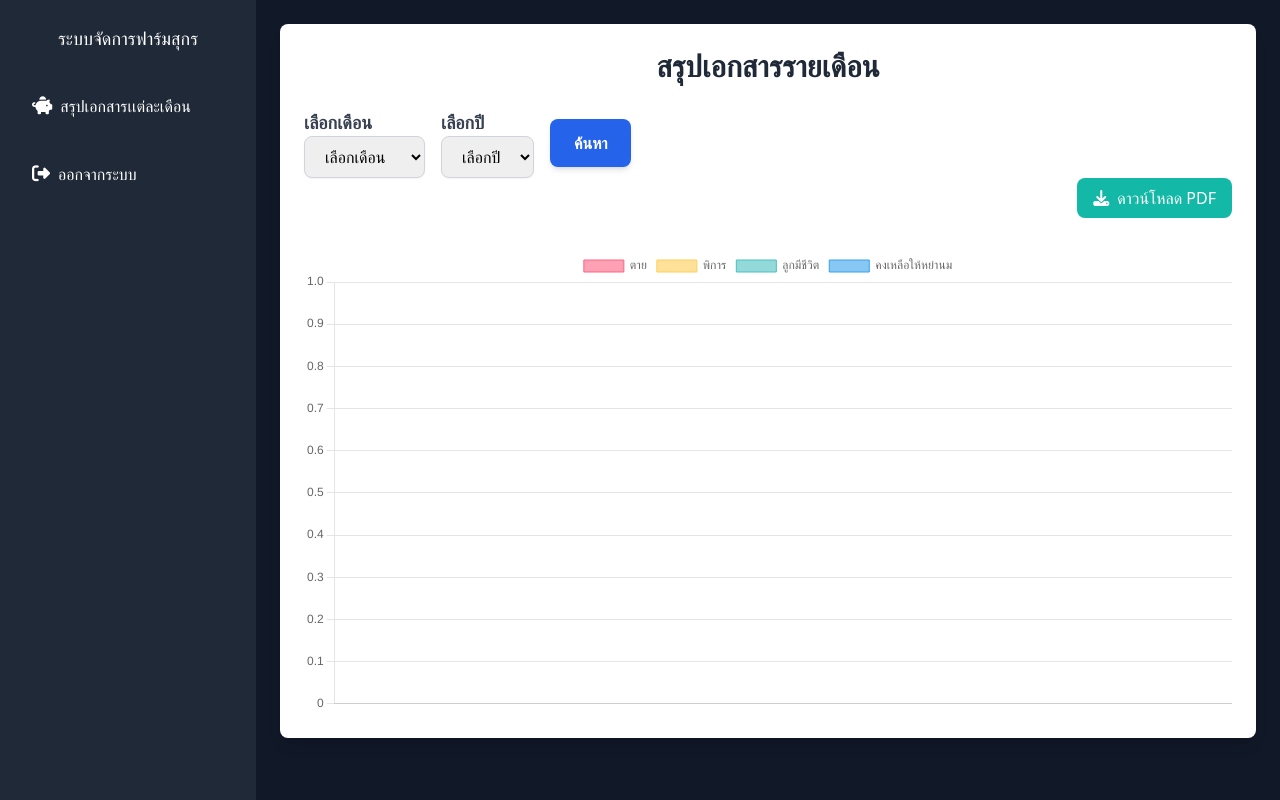
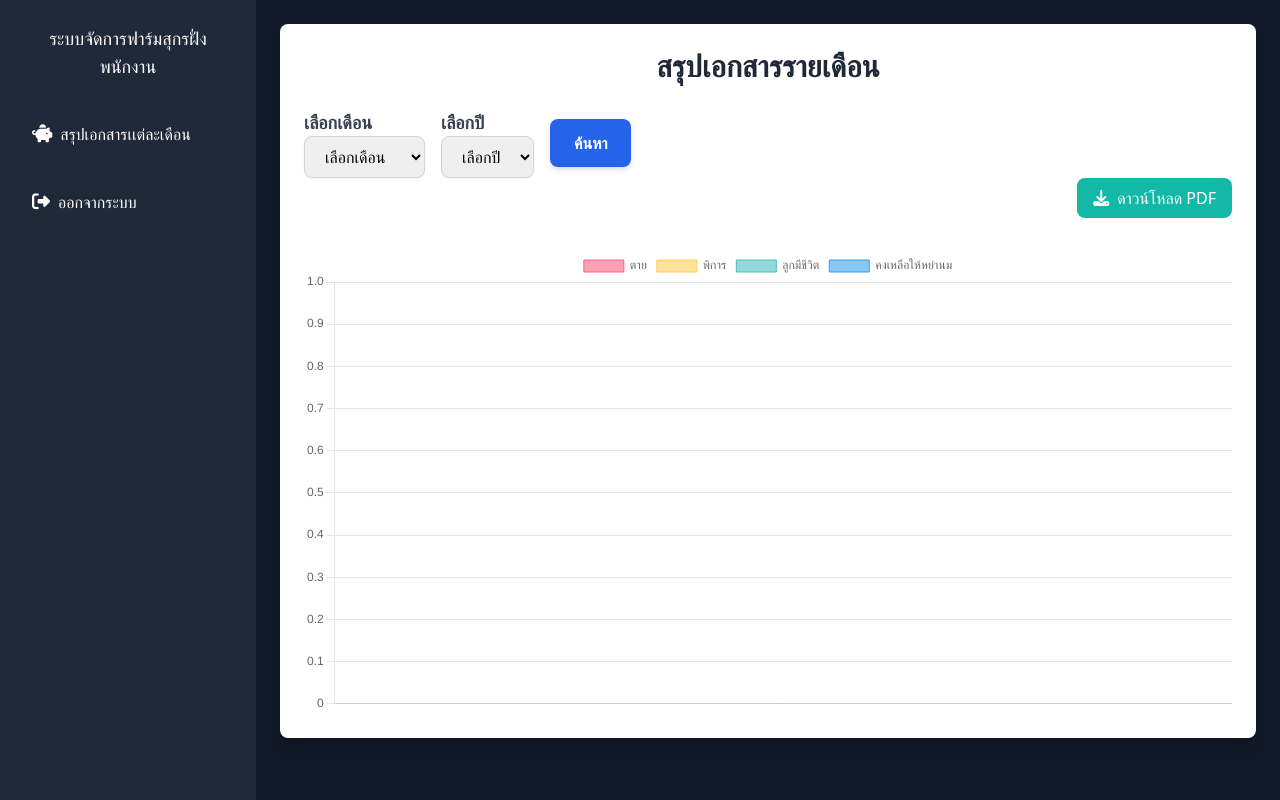
Before and after one commit to jessadakorn65/Pigsfarm-Project, a Django app: page /employee_dashboard/ in a window 1280 px wide. Run offline with Django 5.2, Linux system fonts and the light colour scheme; data that the repository does not hold is empty; some libraries are stand-ins or nearby versions.

Commit message:
พร้อมสอบ

```diff
--- a/myapp/templates/myapp/employee_dashboard.html
+++ b/myapp/templates/myapp/employee_dashboard.html
@@ -13,7 +13,7 @@
     <!-- Sidebar -->
     <aside class="w-64 h-screen bg-gray-800 p-6 fixed">
         <div class="text-center mb-8">
-            <h5 class="text-lg text-white">ระบบจัดการฟาร์มสุกร</h5>
+            <h5 class="text-lg text-white">ระบบจัดการฟาร์มสุกรฝั่งพนักงาน</h5>
         </div>
         <ul class="space-y-6 mt-6">
 
```
